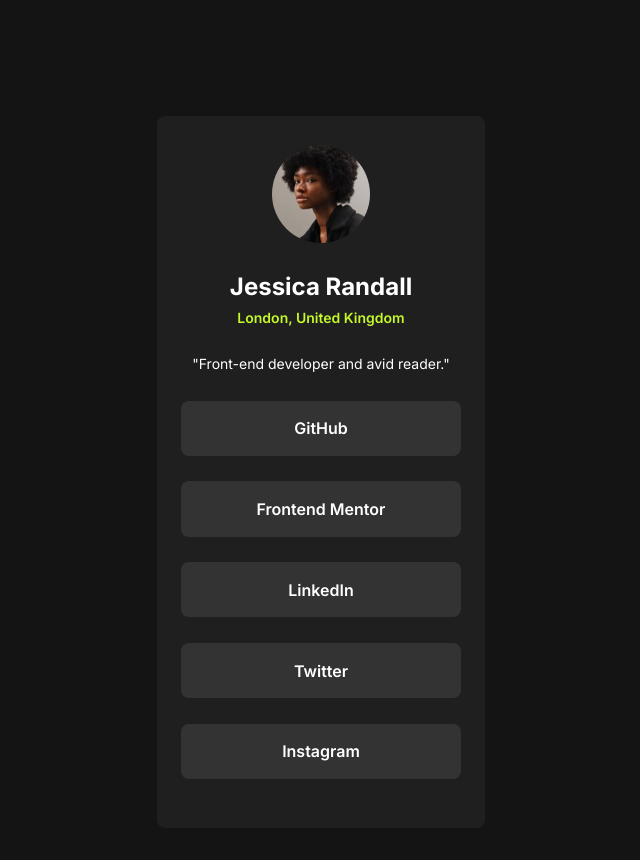
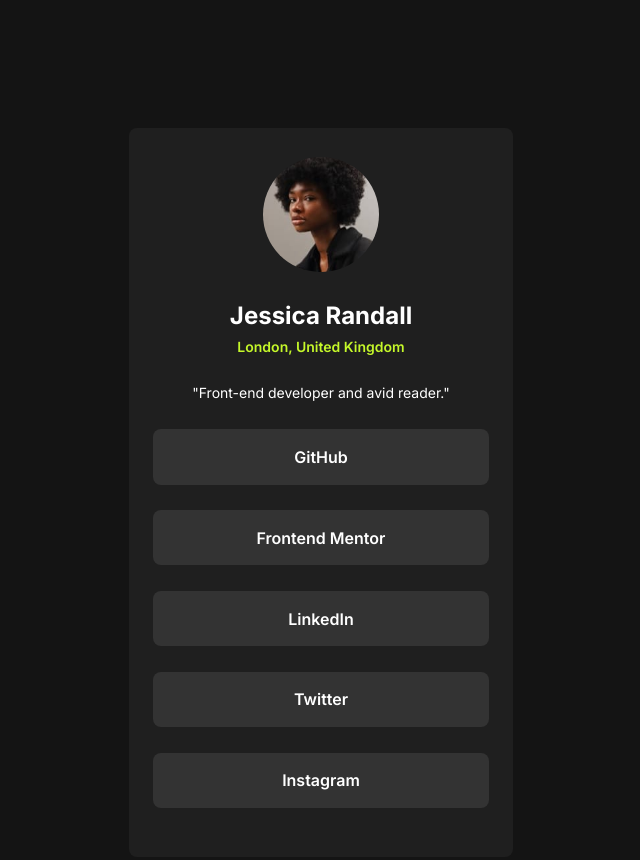
Before and after one commit to rinoraj6/social-links-profile-main, a plain HTML site: page index.html in a window 1280 px wide. Shown: the top 860 px of the page, without its empty margins (319-959 px from the left). Drawn offline with Linux system fonts and the light colour scheme.

Commit message:
width changes

```diff
--- a/styles.css
+++ b/styles.css
@@ -29,9 +29,9 @@ html,body{
 
 
 .card .container{
-    margin: 116px auto;
+    margin: 8rem auto;
     width: 90%;
-    max-width: 328px;
+    max-width: 384px;
     background-color: var(--DarkGrey);
     border-radius: .5rem;
 }
```
